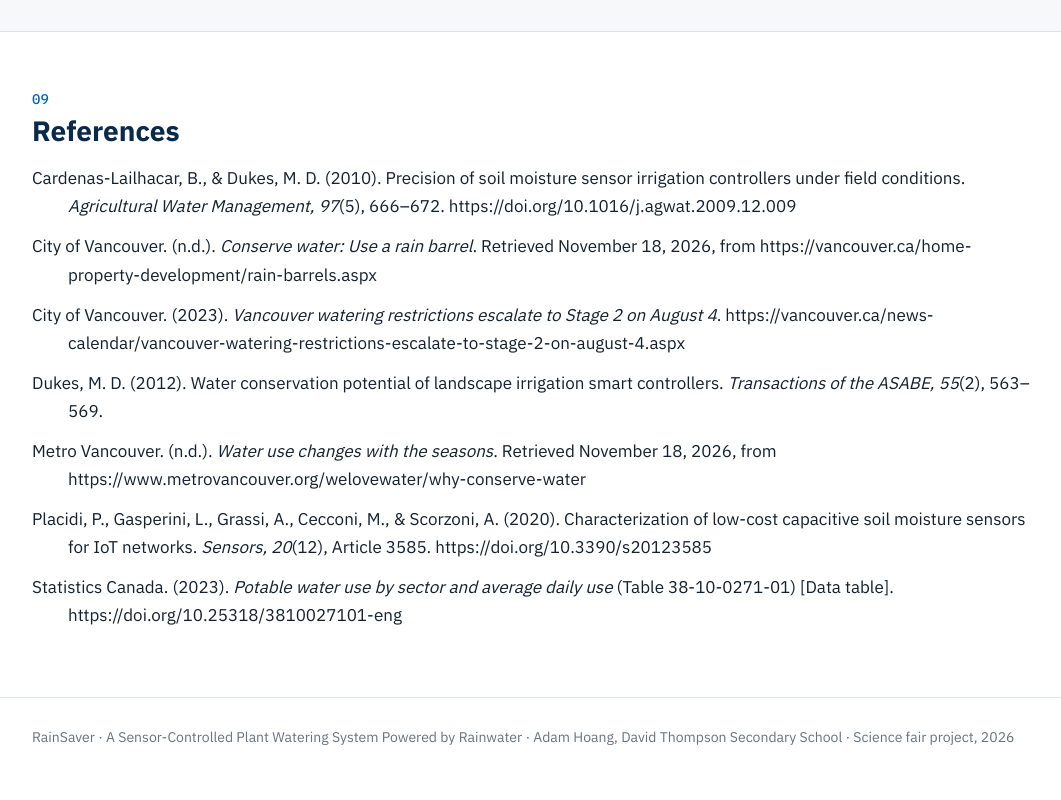
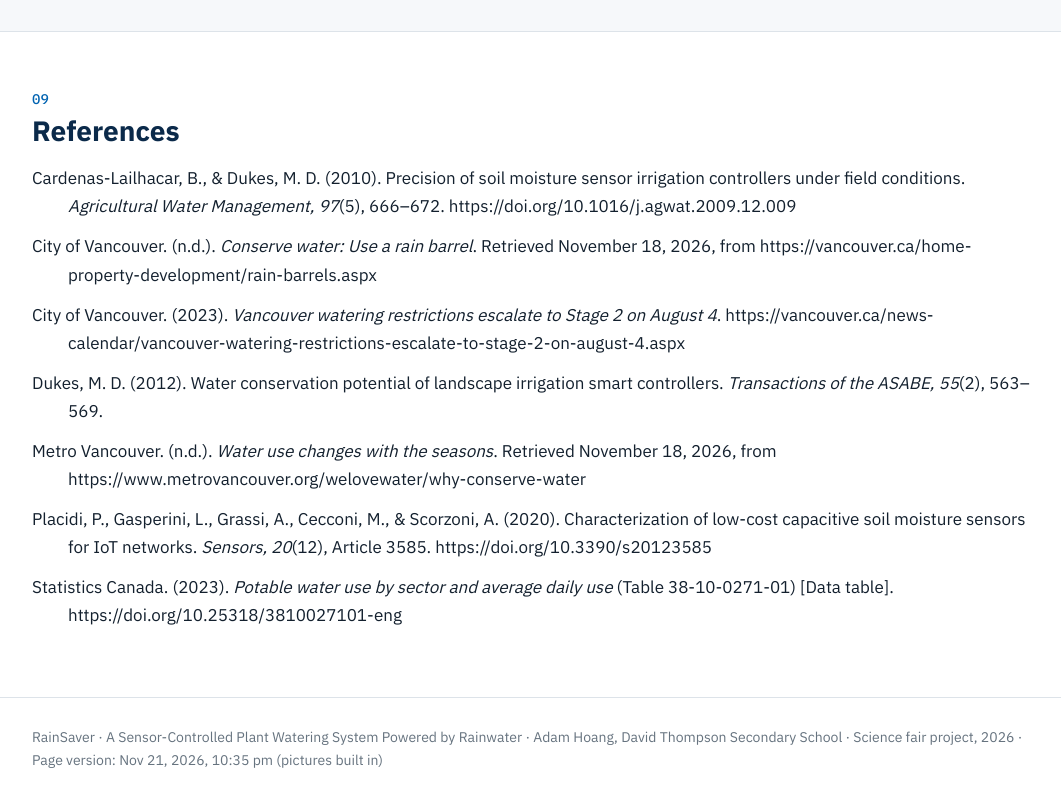
Before and after one commit to adamhg1/Rain-Saver, a plain HTML site: page index.html in a window 1280 px wide. Shown: the part 11113-11913 px from the top of the page, without its empty margins (104-1165 px from the left). Before the commit the page ends 11890 px from the top, so only its background shows below. Drawn offline with Linux system fonts and the light colour scheme.

Commit message:
Update index.html

```diff
--- a/index.html
+++ b/index.html
@@ -528,7 +528,7 @@
 </main>
 
 <footer>
-  <div class="wrap">RainSaver · A Sensor-Controlled Plant Watering System Powered by Rainwater · Adam Hoang, David Thompson Secondary School · Science fair project, 2026</div>
+  <div class="wrap">RainSaver · A Sensor-Controlled Plant Watering System Powered by Rainwater · Adam Hoang, David Thompson Secondary School · Science fair project, 2026 · Page version: Nov 21, 2026, 10:35 pm (pictures built in)</div>
 </footer>
 
 <script>
```
